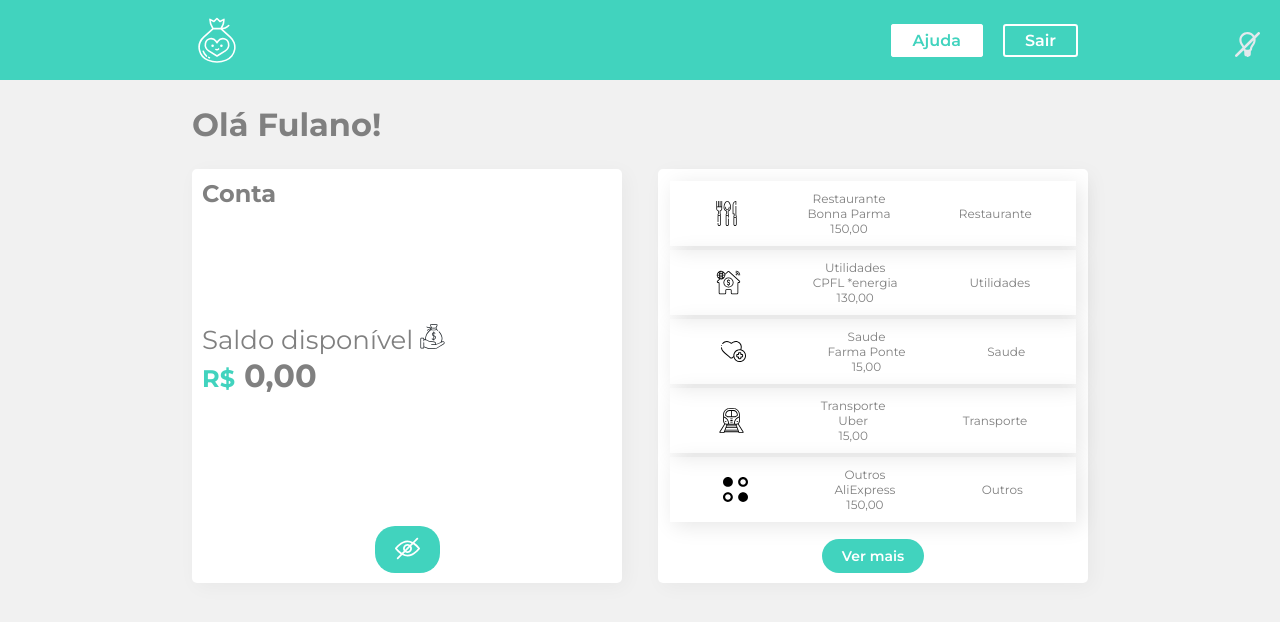
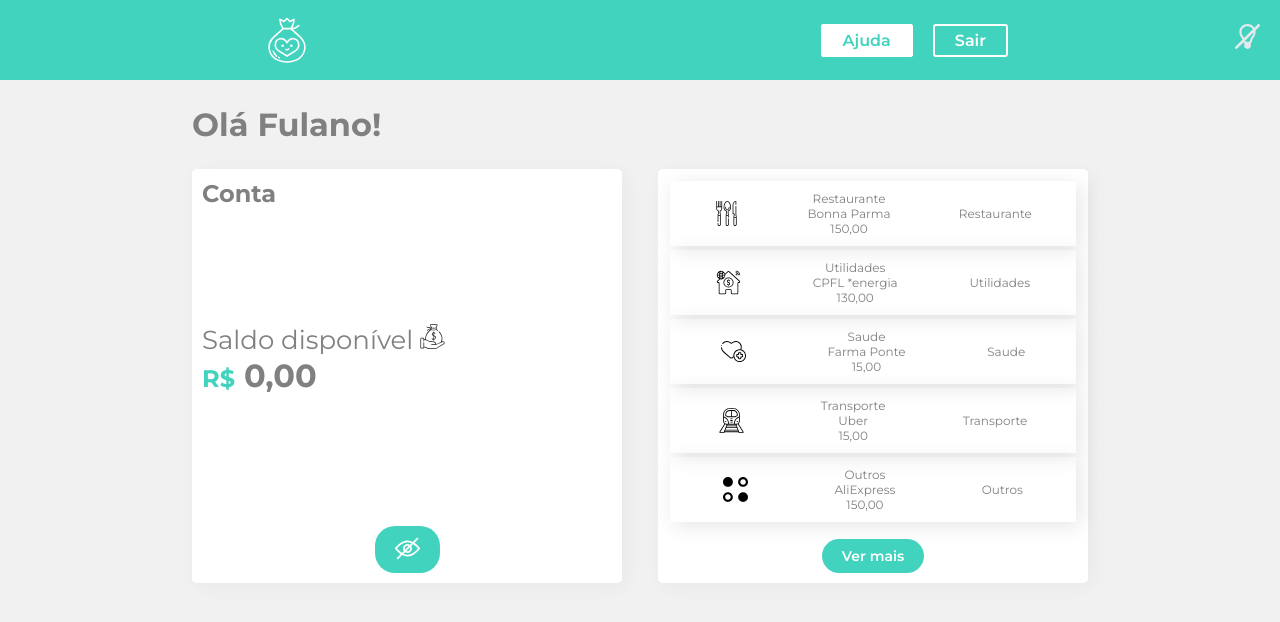
Before and after one commit to Guilbertoliveira/StyledComponents, a React (Create React App) app: page / in a window 1280 px wide. Shown: the top 622 px of the page. Built offline with nearby package versions, Linux system fonts and the light colour scheme.

Commit message:
page organization

```diff
--- a/src/App.js
+++ b/src/App.js
@@ -1,31 +1,14 @@
+import PaginaInicial from "./Paginas/PaginaInicial/PaginaInicial";
 import React from "react";
-import Cabecalho from "./Components/Cabecalho";
-import Container from "./Components/Container";
-import { GlobalStyle } from "./Components/GlobalStyle";
-import { ThemeProvider } from "styled-components";
-import { temaClaro, temaEscuro } from "./Components/UI/temas";
-import { BtnTema } from "./Components/UI";
-import Switcher from "./Components/Switcher";
-import { useState } from "react";
-
 
 
 function App() {
 
-  const [temaStatus, setTemaStatus] = useState(true);
 
-  function ClaroEscuro () {
-    setTemaStatus(!temaStatus);
-  }
 
   return (
 
-      <ThemeProvider theme={temaStatus? temaClaro: temaEscuro}>
-        <BtnTema onClick={ClaroEscuro}><Switcher tema={temaStatus}></Switcher></BtnTema>
-        <GlobalStyle></GlobalStyle>
-        <Cabecalho />
-        <Container />
-      </ThemeProvider>
+   <PaginaInicial></PaginaInicial>
 
   );
 }
--- a/src/Components/Cabecalho/index.jsx
+++ b/src/Components/Cabecalho/index.jsx
@@ -7,8 +7,8 @@ import styled from "styled-components";
 const StyledHeader = styled.nav`
   background-color: ${corPrimaria};
   display: flex;
-  justify-content: space-between;
-  padding: 0 15vw;
+  justify-content: space-around;
+  padding: 0 1vw;
   height: 10vh;
   align-items: center;
 `
@@ -27,6 +27,11 @@ color: ${(props) => props.primary ? corPrimaria : "white"};
 const Logo = styled.img`
 height: 50px;
 width: 50px;
+
+@media screen and (max-width: 480px) {
+display:none;
+}
+
 `;
 
 
--- a/src/Components/Items/index.jsx
+++ b/src/Components/Items/index.jsx
@@ -1,6 +1,6 @@
 import styled from "styled-components";
 import React from "react";
-import ItemTeste from "../ItemTeste";
+import ItensCenter from "../ItensCenter";
 import ImageFilter from "../ImageFilter";
 
 
@@ -20,7 +20,7 @@ font-size: 12px
 export default ({id, type, from, value, date}) => {
     return <Items>
                 {ImageFilter(type)}
-                <ItemTeste from={from} value={value} type={type}></ItemTeste>
+                <ItensCenter from={from} value={value} type={type}></ItensCenter>
                 <div>{type}</div>
 
            </Items>
--- a/src/Components/ItemTeste.jsx
+++ b/src/Components/ItensCenter.jsx
@@ -2,7 +2,7 @@ import React from "react";
 import styled from "styled-components";
 
 
-const ItemTeste = styled.div`
+const ItensCenter = styled.div`
     display: flex;
     flex-direction: column;
     text-align: center;
@@ -14,10 +14,10 @@ const ItemTeste = styled.div`
 
 export default ({type, from, value}) => {
     return (
-        <ItemTeste>
+        <ItensCenter>
             <span className="text">{type}</span>
             <span className="text">{from}</span>
             <span className="text">{value}</span>
-        </ItemTeste>
+        </ItensCenter>
     )
 }
--- a/src/Components/UI/index.jsx
+++ b/src/Components/UI/index.jsx
@@ -54,9 +54,15 @@ font-size: 32px;`;
 
 export const BtnTema = styled.button`
     position: absolute;
-    top: 4vh;
+    top: 3vh;
     right: 20px;
     background-color: inherit;
     border: none;
     cursor: pointer;
+
+    @media screen and (max-width: 480px) {
+    right: 20px;
+    top: 3.4vh;
+
+    }
 `
--- /dev/null
+++ b/src/Paginas/PaginaInicial/PaginaInicial.jsx
@@ -0,0 +1,28 @@
+import React from "react";
+import Cabecalho from "../../Components/Cabecalho";
+import Container from "../../Components/Container";
+import { GlobalStyle } from "../../Components/GlobalStyle";
+import { ThemeProvider } from "styled-components";
+import { temaClaro, temaEscuro } from "../../Components/UI/temas";
+import { BtnTema } from "../../Components/UI";
+import Switcher from "../../Components/Switcher";
+import { useState } from "react";
+
+
+export default function PaginaInicial () {
+
+    const [temaStatus, setTemaStatus] = useState(true);
+
+    function ClaroEscuro () {
+      setTemaStatus(!temaStatus);
+    }
+
+    return(
+      <ThemeProvider theme={temaStatus? temaClaro: temaEscuro}>
+        <BtnTema onClick={ClaroEscuro}><Switcher tema={temaStatus}></Switcher></BtnTema>
+        <GlobalStyle></GlobalStyle>
+        <Cabecalho />
+        <Container />
+      </ThemeProvider>
+    )
+}
```
